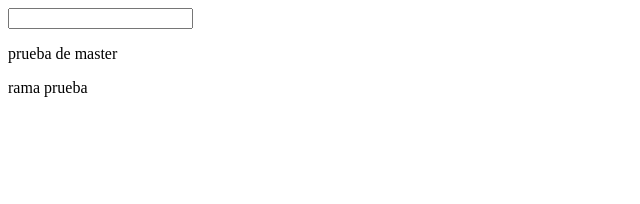
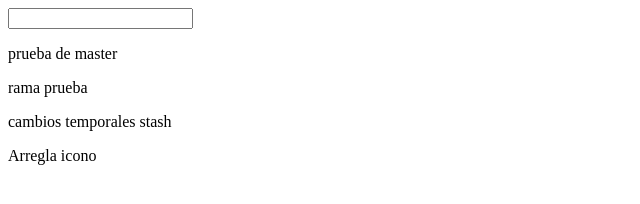
Before and after one commit to 21jordan/capagit, a plain HTML site: page index.html in a window 1280 px wide. Shown: the whole page, without its empty margins (0-640 px from the left). Drawn offline with Linux system fonts and the light colour scheme.

Commit message:
probando stash

```diff
--- a/index.html
+++ b/index.html
@@ -8,5 +8,7 @@
             <p>prueba de master</p>
         </form>
         <p>rama prueba</p>
+        <p>cambios temporales stash</p>
+        <p>Arregla icono</p>
     </body>
 </html>
```
